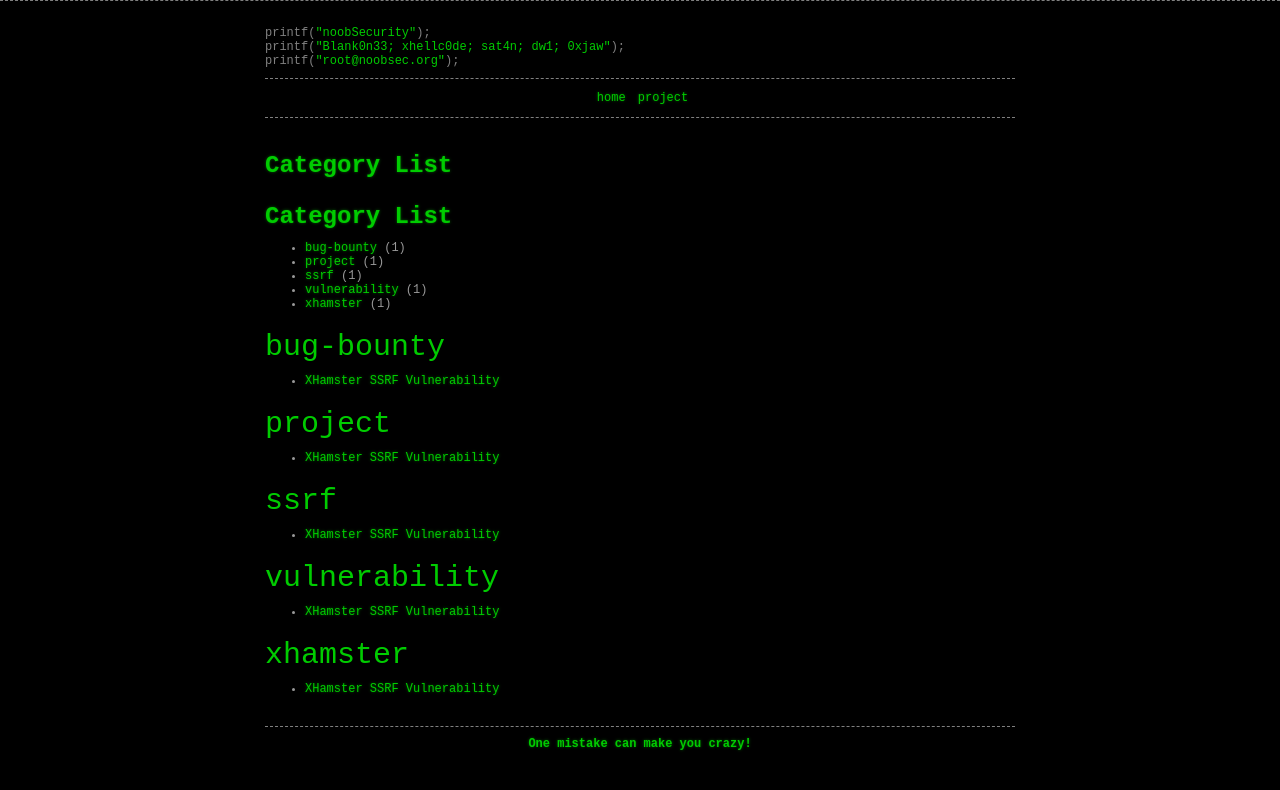
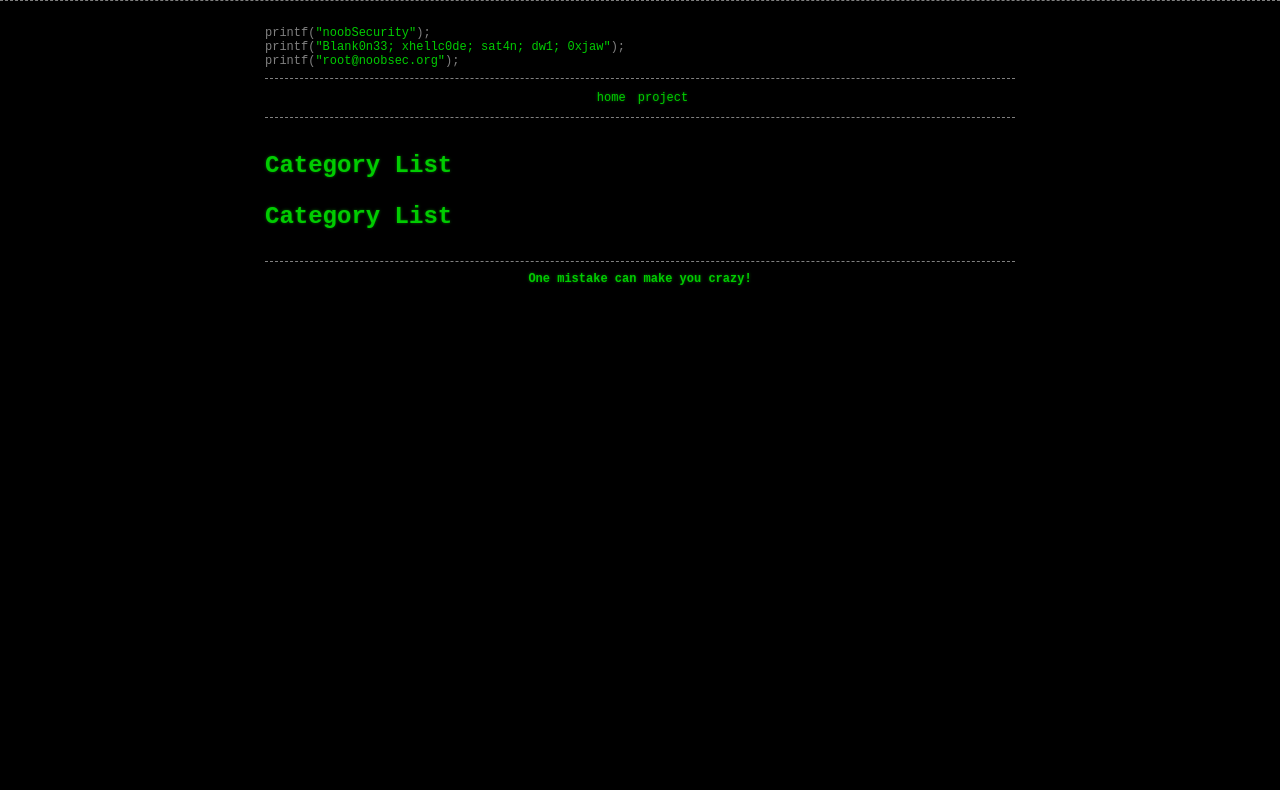
Before and after one commit to aryanrtm/noobsec.github.io, a Jekyll site: the page built from category.md, in a window 1280 px wide. Shown: the top 790 px of the page. Built offline with Jekyll 4.4.1, drawn with Linux system fonts in a browser that asks for light colours.

Commit message:
Update 2017-08-18-xhamster-ssrf-vulnerabillity.md

```diff
--- a/_posts/2017-08-18-xhamster-ssrf-vulnerabillity.md
+++ b/_posts/2017-08-18-xhamster-ssrf-vulnerabillity.md
@@ -4,7 +4,6 @@
 date: 2017-08-18 11:55:10 AM
 author: xhellc0de
 category: pentesting
-tags: vulnerability ssrf xhamster project bug-bounty
 ---
 ![Image of XHamster](https://raw.githubusercontent.com/noobsec/noobsec.github.io/master/images/xh-pwn.jpg)
 
```
